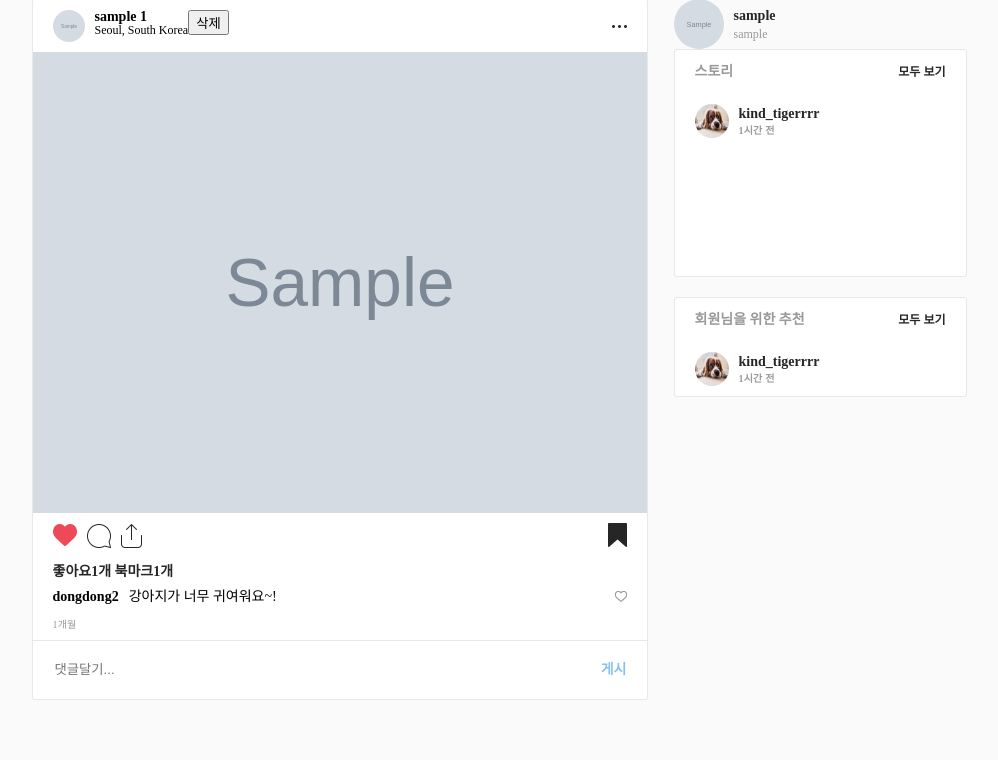
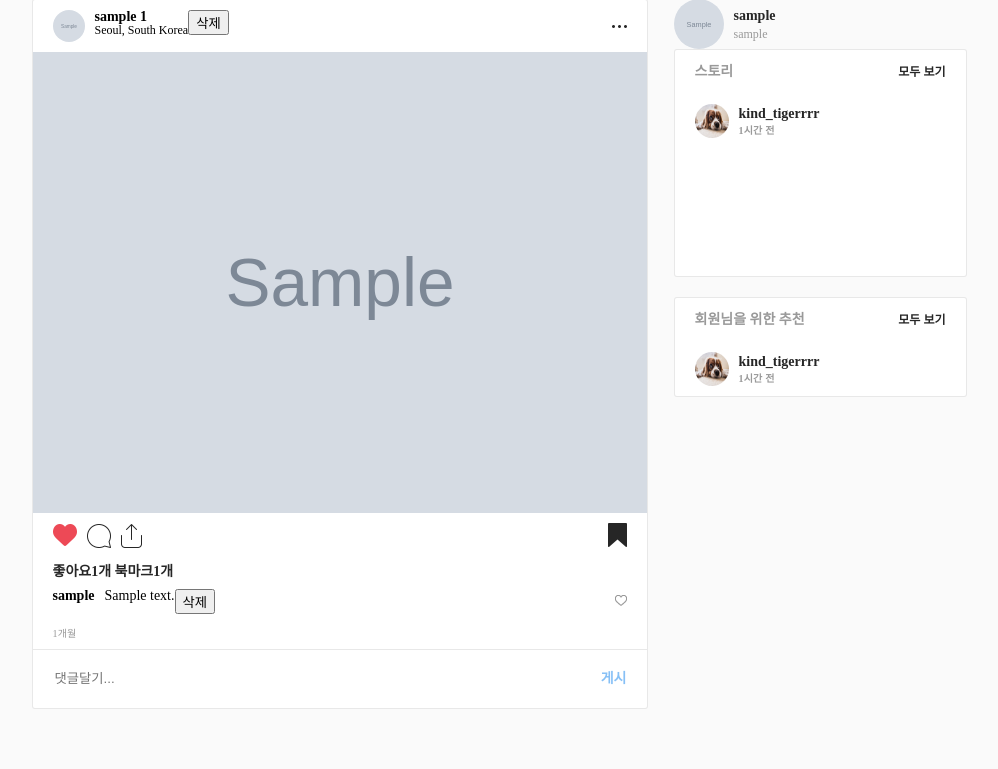
Before and after one commit to zcarc/django-ig-backend, a Django app: page /post/ in a window 1280 px wide. Shown: the part 131-900 px from the top of the page, without its empty margins (141-1139 px from the left). Before the commit the page ends 831 px from the top, so only its background shows below. Run offline with Django 3.2, Linux system fonts and the light colour scheme; a user stored in the database is signed in; tables that the repository leaves empty hold one stand-in row (values such as "Sample post"); grey boxes marked "Sample" are stand-in pictures.

Commit message:
33. 댓글 template urls view

```diff
--- a/instaclone/post/templates/post/post_list.html
+++ b/instaclone/post/templates/post/post_list.html
@@ -103,11 +103,20 @@
 
                     <!--게시글 댓글 영역-->
                     <div class="comment_container">
-                        <div class="comment" id="comment-list-ajax-post37">
-                            <div class="comment-detail">
-                                <div class="nick_name m_text">dongdong2</div>
-                                <div>강아지가 너무 귀여워요~!</div>
+                        <div class="comment" id="comment-list-ajax-post{{ post.id }}">
+
+                            {% for comment in post.comment_set.all %}
+                            <div class="comment-detail" id="comment{{ comment.id }}">
+                                <div class="nick_name m_text">{{ comment.author.profile.nickname }}</div>
+                                <div>{{ comment.content }}</div>
+
+                                {% if user == comment.author %}
+                                <input type="button" class="del-comment" data-name="comment_delete" value="삭제" name="{{ comment.id }}">
+                                {% endif %}
+
                             </div>
+                            {% endfor %}
+
                         </div>
                         <div class="small_heart">
                             <div class="sprite_small_heart_icon_outline"></div>
--- a/instaclone/post/urls.py
+++ b/instaclone/post/urls.py
@@ -11,4 +11,7 @@ urlpatterns = [
 
     path('like', post_like, name='post_like'),
     path('bookmark', post_bookmark, name='post_bookmark'),
+
+    path('comment/new', comment_new, name='comment_new'),
+    path('comment/delete', comment_delete, name='comment_delete'),
 ]
--- a/instaclone/post/views.py
+++ b/instaclone/post/views.py
@@ -1,7 +1,7 @@
 from django.contrib import messages
 from django.contrib.auth import get_user_model
 from django.shortcuts import render, get_object_or_404, redirect
-from .models import Post
+from .models import Post, Like, Comment
 from .forms import PostForm
 from django.contrib.auth.decorators import login_required
 from django.views.decorators.http import require_POST
@@ -142,3 +142,42 @@ def post_bookmark(request):
                'message:': message}
 
     return HttpResponse(json.dumps(context), content_type="application/json")
+
+
+@login_required
+def comment_new(request):
+    pk = request.POST.get('pk')
+    post = get_object_or_404(Post, pk=pk)
+
+    if request.method == 'POST':
+        form = CommentForm(request.POST)
+
+        if form.is_valid():
+            comment = form.save(commit=False)
+            comment.author = request.user
+            comment.post = post
+            comment.save()
+
+            return render(request, 'post/comment_new_ajax.html', {
+                'comment': comment,
+            })
+
+    return redirect('post:post_list')
+
+
+@login_required
+def comment_delete(request):
+    pk = request.POST.get('pk')
+    comment = get_object_or_404(Comment, pk=pk)
+
+    if request.method == 'POST' and reuqest.user == comment.author:
+        comment.delete()
+        message = '삭제완료'
+        status = 1
+
+    else:
+        message = '잘못된 접근입니다.'
+        status = 0
+
+    return HttpResponse(json.dumps({'message': message, 'status': status}),
+                        content_type='application/json')
```
